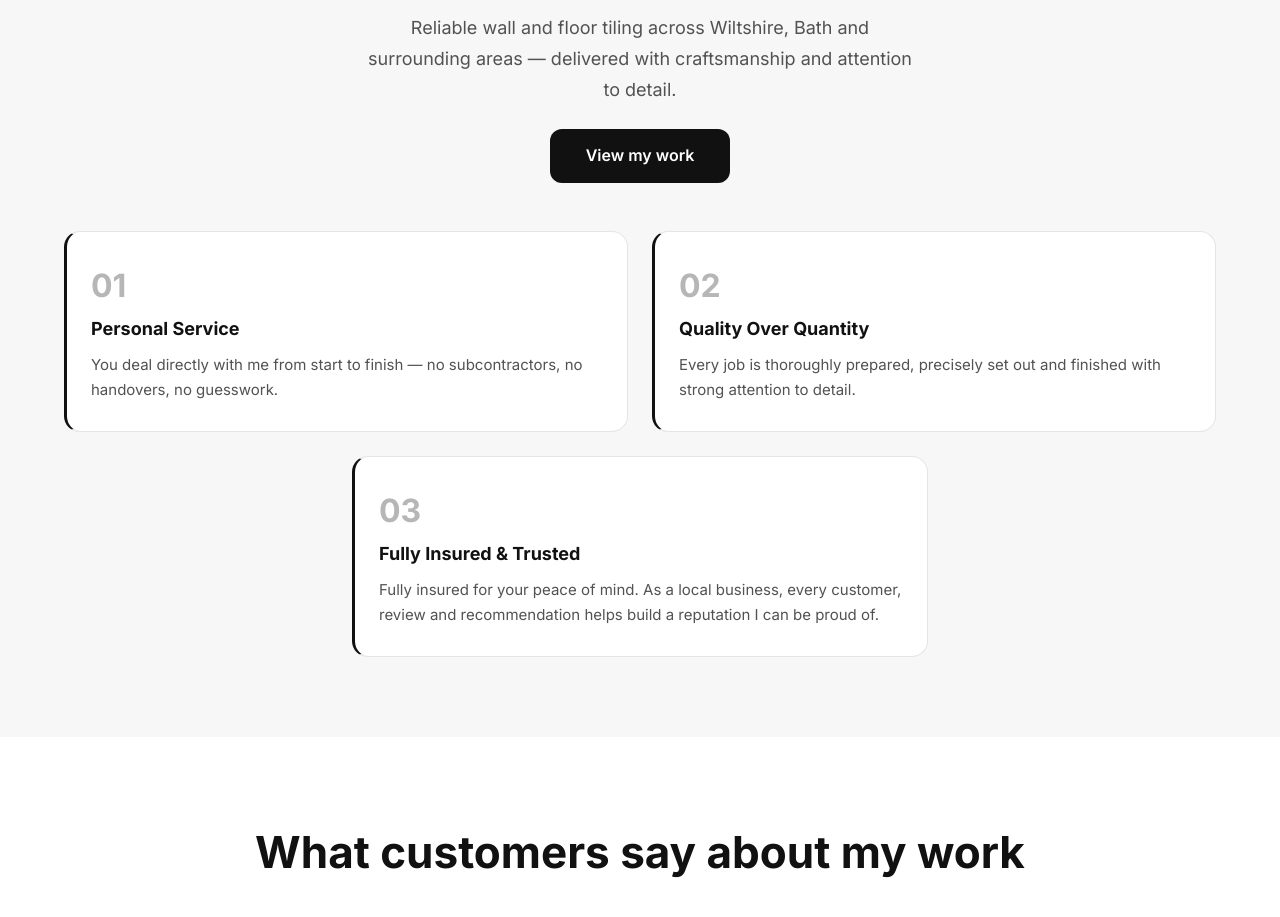
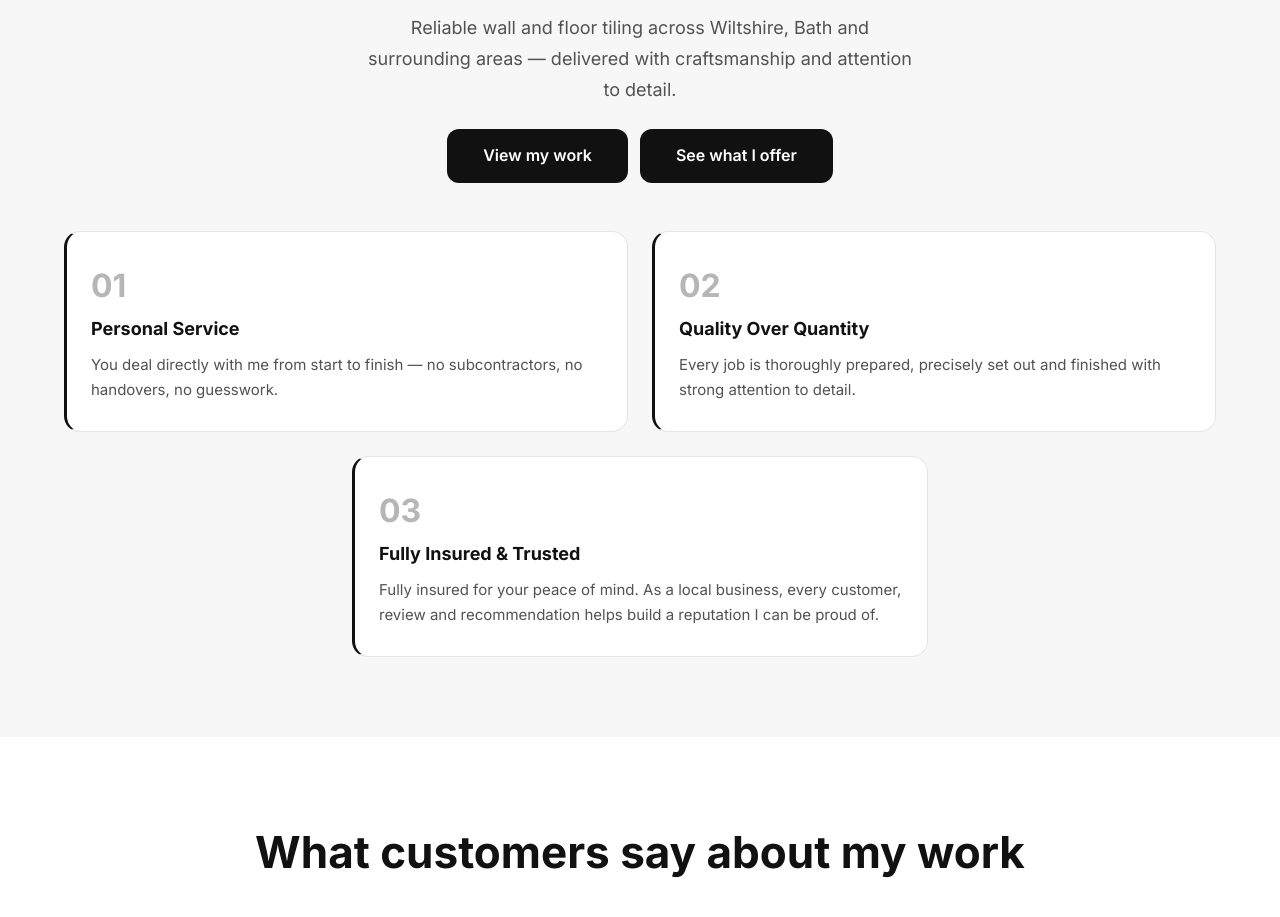
Before and after one commit to nadrojb/tiling, a plain HTML site: page index.html in a window 1280 px wide. Shown: the part 986-1903 px from the top of the page. Drawn offline with Linux system fonts and the light colour scheme.

Commit message:
Add services CTA button to homepage

```diff
--- a/index.html
+++ b/index.html
@@ -98,7 +98,10 @@
     <div class="choose-header">
       <h2>Why Choose Avonside Tiling</h2>
       <p>Reliable wall and floor tiling across Wiltshire, Bath and surrounding areas — delivered with craftsmanship and attention to detail.</p>
-      <a href="/gallery" class="btn-primary">View my work</a>
+      <div class="choose-actions">
+        <a href="/gallery" class="btn-primary">View my work</a>
+        <a href="/services" class="btn-primary">See what I offer</a>
+      </div>
     </div>
     <div class="choose-cards">
       <div class="choose-card" data-animate>
--- a/style.css
+++ b/style.css
@@ -328,6 +328,7 @@ body.lightbox-open { overflow: hidden; }
 
 /* ===== CHOOSE SECTION ===== */
 .choose-header { text-align: center; margin-bottom: 48px; }
+.choose-actions { display: flex; gap: 12px; justify-content: center; flex-wrap: wrap; }
 .choose-header h2 { font-family: var(--font-heading); font-size: 40px; font-weight: 700; color: var(--secondary); margin-bottom: 16px; }
 .choose-header p { font-size: 18px; line-height: 1.7; color: var(--neutral-600); max-width: 560px; margin: 0 auto 24px; }
 .choose-cards { display: grid; gap: 24px; grid-template-columns: 1fr 1fr; }
```
